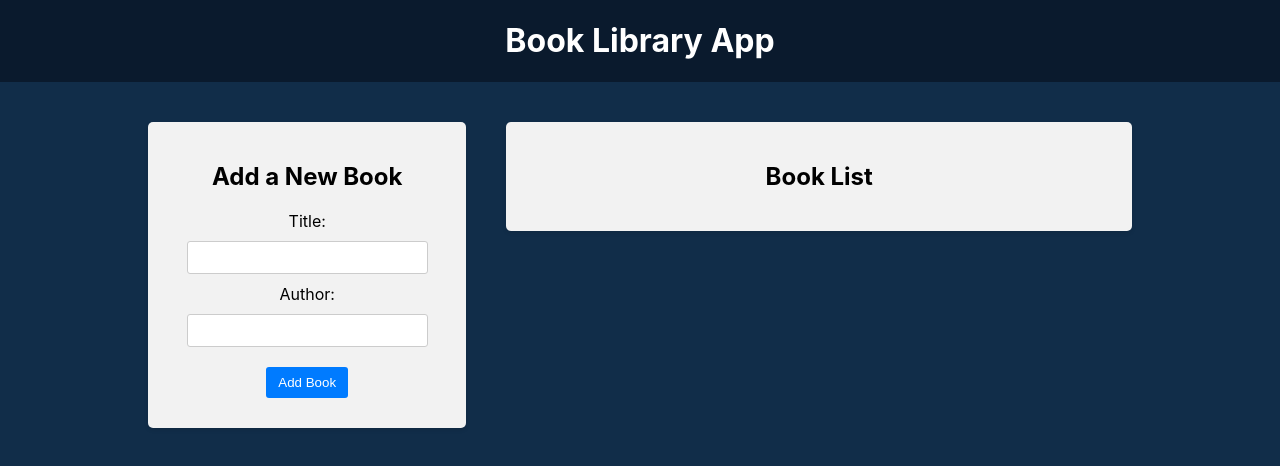
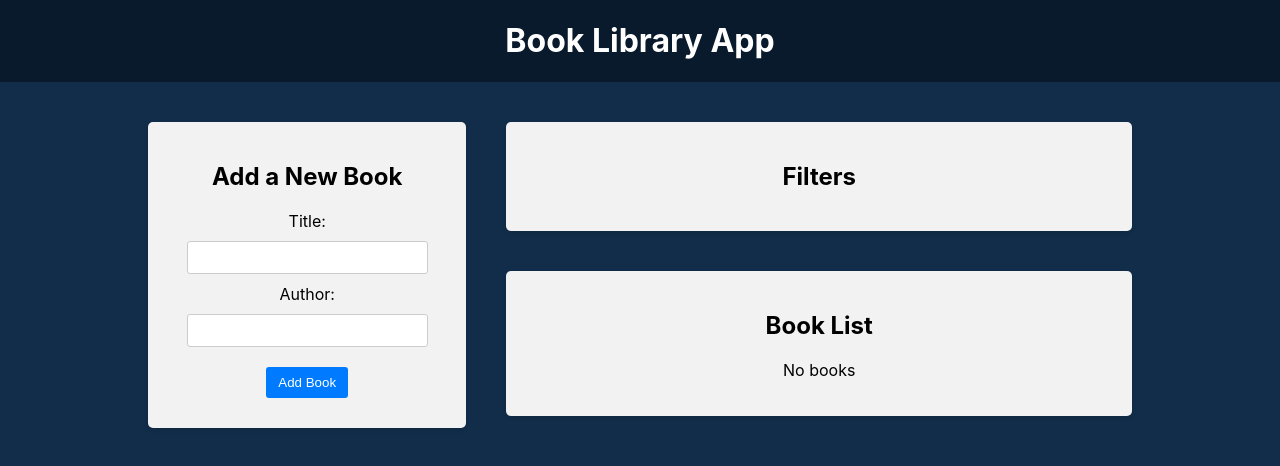
Before and after one commit to Sv3toch/online-library, a React (Vite) app in the folder frontend/: page / in a window 1280 px wide. Shown: the top 466 px of the page. Built offline with nearby package versions, Linux system fonts and the light colour scheme.

Commit message:
Initialize Redux, add and display books

```diff
--- a/frontend/package.json
+++ b/frontend/package.json
@@ -10,8 +10,10 @@
     "preview": "vite preview"
   },
   "dependencies": {
+    "@reduxjs/toolkit": "^2.11.2",
     "react": "^19.2.0",
-    "react-dom": "^19.2.0"
+    "react-dom": "^19.2.0",
+    "react-redux": "^9.2.0"
   },
   "devDependencies": {
     "@eslint/js": "^9.39.1",
--- a/frontend/src/App.tsx
+++ b/frontend/src/App.tsx
@@ -1,6 +1,6 @@
 import './App.css'
 import BookForm from "./components/BookForm/BookForm.tsx";
-// import Filter from "./components/Filter/Filter.tsx";
+import Filter from "./components/Filter/Filter.tsx";
 import BookList from "./components/BookList/BookList.tsx";
 
 function App() {
@@ -15,7 +15,7 @@ function App() {
         <BookForm/>
     </div>
     <div className='app-right-column'>
-        {/*<Filter/>*/}
+        <Filter/>
         <BookList/>
     </div>
 
--- a/frontend/src/components/BookForm/BookForm.tsx
+++ b/frontend/src/components/BookForm/BookForm.tsx
@@ -2,18 +2,22 @@ import {
     type ChangeEvent, type FormEvent,
     useState
 } from "react";
+
 import './BookForm.css'
+import {useAppDispatch} from "../../redux/hooks/hooks.ts";
+import {addBookAC} from "../../redux/books/books-slice.ts";
 
 const BookForm =()=>{
 const[title,setTitle]=useState<string>('')
 const[author,setAuthor]=useState<string>('')
+    const dispath =useAppDispatch()
 
     const handleSubmit=(e:FormEvent<HTMLFormElement>)=>{
     // dispath action
         e.preventDefault()
 
         if(title && author){
-            console.log(title, author)
+            dispath(addBookAC({title,author}))
             setTitle('')
             setAuthor('')
         }
--- a/frontend/src/components/BookList/BookList.tsx
+++ b/frontend/src/components/BookList/BookList.tsx
@@ -1,10 +1,23 @@
 import './BookList.css'
+import {useAppSelector} from "../../redux/hooks/hooks.ts";
+import {selectBook} from "../../redux/books/books-slice.ts";
 
 const BookList = () => {
+const books= useAppSelector(selectBook)
 
     return (
         <div className='app-block book-list'>
             <h2>Book List</h2>
+            {books.length ===0?(
+                <p>No books</p>
+            ):(<ul>
+                    {books.map((book,i)=>(
+                        <li key={book.id}>
+                            <div className='book-info'>{++i}. {book.title} by <strong>{book.author}</strong></div>
+                        </li>
+                    ))}
+            </ul>
+            )}
         </div>
     )
 }
--- a/frontend/src/main.tsx
+++ b/frontend/src/main.tsx
@@ -1,7 +1,13 @@
 import { createRoot } from 'react-dom/client'
 import './index.css'
 import App from './App.tsx'
+import {Provider} from "react-redux";
+import {store} from "./redux/store";
 
 createRoot(document.getElementById('root')!).render(
-    <App />
+   <Provider store={store}>
+       <App />
+   </Provider>
+
+
 )
--- /dev/null
+++ b/frontend/src/redux/books/books-slice.ts
@@ -0,0 +1,45 @@
+import {createSlice, nanoid} from "@reduxjs/toolkit";
+
+
+export const booksSlice = createSlice({
+    name: 'books',
+    initialState: [] as Book[],
+    selectors: {
+        selectBook: (state) => state,
+    },
+    reducers: (create) => ({
+        addBookAC: create.reducer<{ title: string, author: string }>((state, action) => {
+            const newBook: Book = {
+                title: action.payload.title,
+                author: action.payload.author,
+                id: nanoid(),
+                isFavorite: false
+            }
+            state.push(newBook)
+        }),
+        deleteBookAc:create.reducer<{bookId:string}>((state, action)=>{
+            const index = state.findIndex((book)=>book.id===action.payload.bookId)
+            if (index!==-1){
+                state.splice(index,1)
+            }
+        }),
+        isFavoriteAC: create.reducer<{bookId: string}>((state, action) => {
+            const book = state.find(b => b.id === action.payload.bookId);
+            if (book) {
+                book.isFavorite = !book.isFavorite;
+            }
+        }),
+    })
+})
+
+
+export const {selectBook} = booksSlice.selectors
+export const {addBookAC, deleteBookAc, isFavoriteAC} = booksSlice.actions
+export const bookReducer = booksSlice.reducer
+
+export type Book = {
+    id: string,
+    title: string,
+    author: string,
+    isFavorite: boolean
+}
--- /dev/null
+++ b/frontend/src/redux/hooks/hooks.ts
@@ -0,0 +1,7 @@
+
+import { useDispatch, useSelector} from 'react-redux';
+import type { TypedUseSelectorHook } from 'react-redux';
+import type { RootState, AppDispatch } from "../store.ts";
+
+export const useAppDispatch = () => useDispatch<AppDispatch>();
+export const useAppSelector: TypedUseSelectorHook<RootState> = useSelector;
--- /dev/null
+++ b/frontend/src/redux/store.ts
@@ -0,0 +1,12 @@
+import { configureStore } from '@reduxjs/toolkit';
+import {bookReducer} from "./books/books-slice.ts";
+
+export const store = configureStore({
+    reducer: {
+        books:bookReducer
+    },
+});
+
+// Экспортируем типы для использования в хуках
+export type RootState = ReturnType<typeof store.getState>;
+export type AppDispatch = typeof store.dispatch;
```
Also changed, not shown: 1 other file (tests, documents, lock files or other folders).
